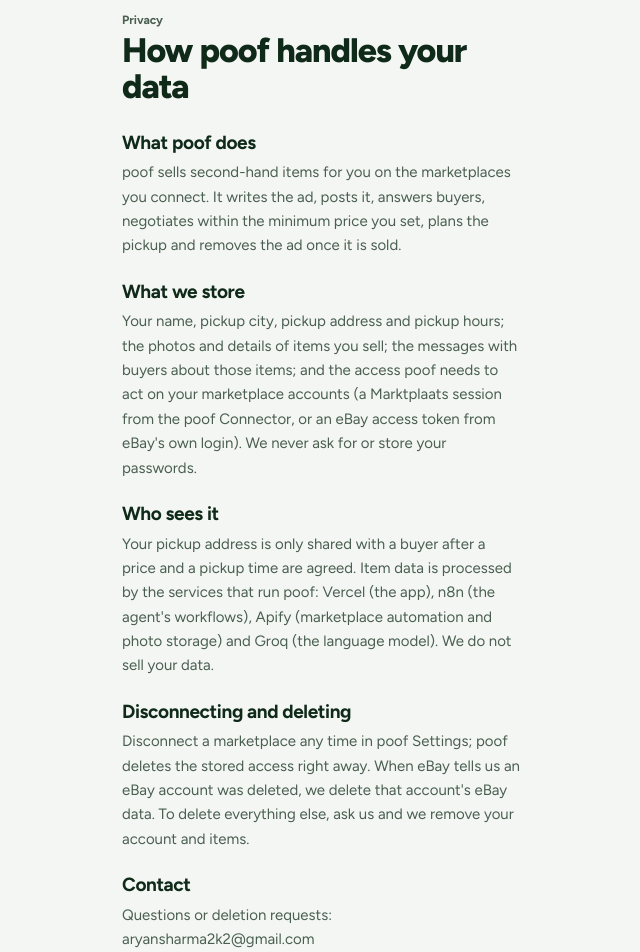
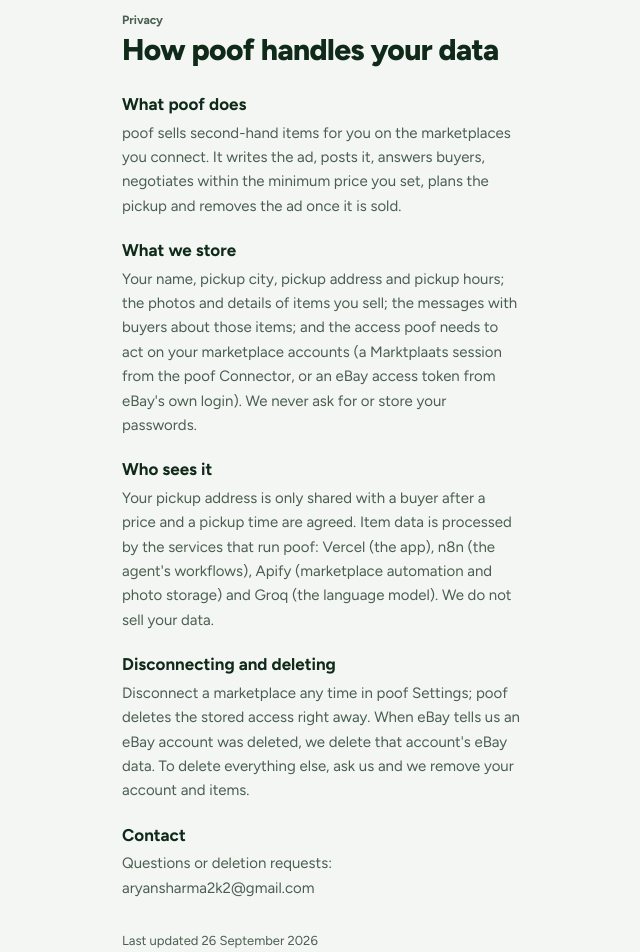
Before and after one commit to Aryansharma28/2beAcquired, a Next.js app in the folder apps/web/: page /privacy in a window 1280 px wide. Shown: the part 80-1032 px from the top of the page, without its empty margins (318-958 px from the left). Built offline with nearby package versions, Linux system fonts and the light colour scheme.

Commit message:
Reskin: privacy page type; POOF tag on its own line in chat bubbles
Co-Authored-By: Claude Opus 5.5 <noreply@anthropic.com>

```diff
--- a/apps/web/app/privacy/page.tsx
+++ b/apps/web/app/privacy/page.tsx
@@ -19,16 +19,16 @@ export default function PrivacyPage() {
         <BackButton href="/" />
       </header>
       <Eyebrow className="mt-4">Privacy</Eyebrow>
-      <h1 className="mt-1 font-display text-[34px] font-extrabold leading-[1.05] tracking-[-0.03em]">How poof handles your data</h1>
+      <h1 className="mt-1 text-[30px] font-extrabold leading-[1.15] tracking-[-0.02em]">How poof handles your data</h1>
       <div className="mt-6 space-y-5">
         {SECTIONS.map((s) => (
           <section key={s.title}>
-            <h2 className="font-display text-[19px] font-bold tracking-[-0.02em]">{s.title}</h2>
-            <p className="mt-1 text-[15px] leading-relaxed text-ink-2">{s.body}</p>
+            <h2 className="text-[17px] font-bold">{s.title}</h2>
+            <p className="mt-1 text-[15px] leading-relaxed text-moss">{s.body}</p>
           </section>
         ))}
       </div>
-      <p className="mt-8 font-mono text-[11px] uppercase tracking-[0.1em] text-mute">Last updated 26 September 2026</p>
+      <p className="mt-8 text-[13px] text-moss">Last updated 26 September 2026</p>
     </main>
   );
 }
--- a/apps/web/components/Chats.tsx
+++ b/apps/web/components/Chats.tsx
@@ -191,7 +191,7 @@ export function Thread({ c }: { c: Conversation }) {
                 agent ? "rounded-br-[6px] bg-lime text-ink" : "rounded-bl-[6px] bg-card text-ink shadow-soft",
               )}
             >
-              {agent && <PoofTag className="mb-1.5 flex w-fit" />}
+              {agent && <div className="mb-1.5"><PoofTag /></div>}
               {m.text}
             </div>
             <span className="px-1 text-[12px] text-moss">{timeAgo(m.ts)}</span>
```
